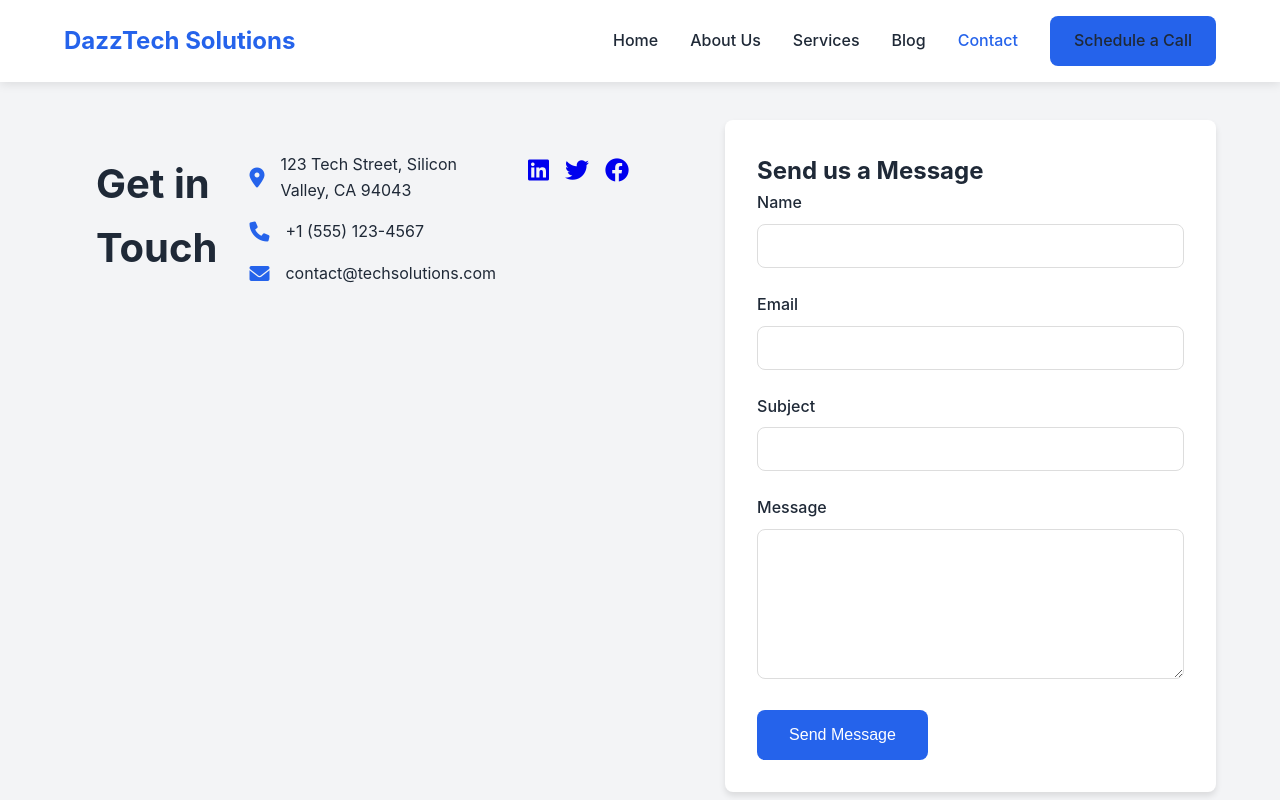
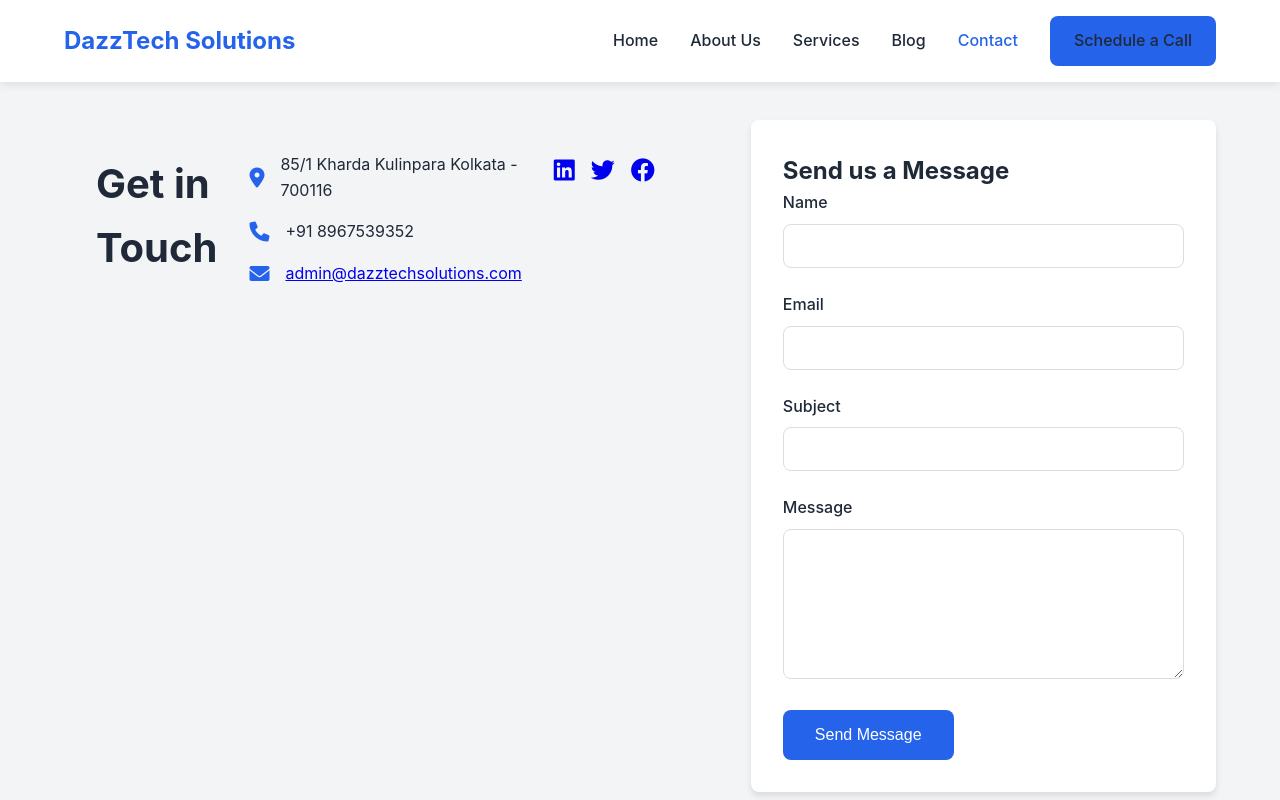
Before and after one commit to DazztechAdmin/DazztechAdmin, a plain HTML site: page contact.html in a window 1280 px wide. Shown: the top 800 px of the page. Drawn offline with Linux system fonts and the light colour scheme.

Commit message:
Update contact.html

```diff
--- a/contact.html
+++ b/contact.html
@@ -140,15 +140,15 @@
                 <div class="contact-details">
                     <p>
                         <i class="fas fa-map-marker-alt"></i>
-                        123 Tech Street, Silicon Valley, CA 94043
+                       85/1 Kharda Kulinpara Kolkata - 700116
                     </p>
                     <p>
                         <i class="fas fa-phone"></i>
-                        +1 (555) 123-4567
+                        +91 8967539352
                     </p>
                     <p>
                         <i class="fas fa-envelope"></i>
-                        contact@techsolutions.com
+                        <a href="mailto:admin@dazztechsolutions.com">admin@dazztechsolutions.com</a>
                     </p>
                 </div>
                 <div class="social-links">
```
